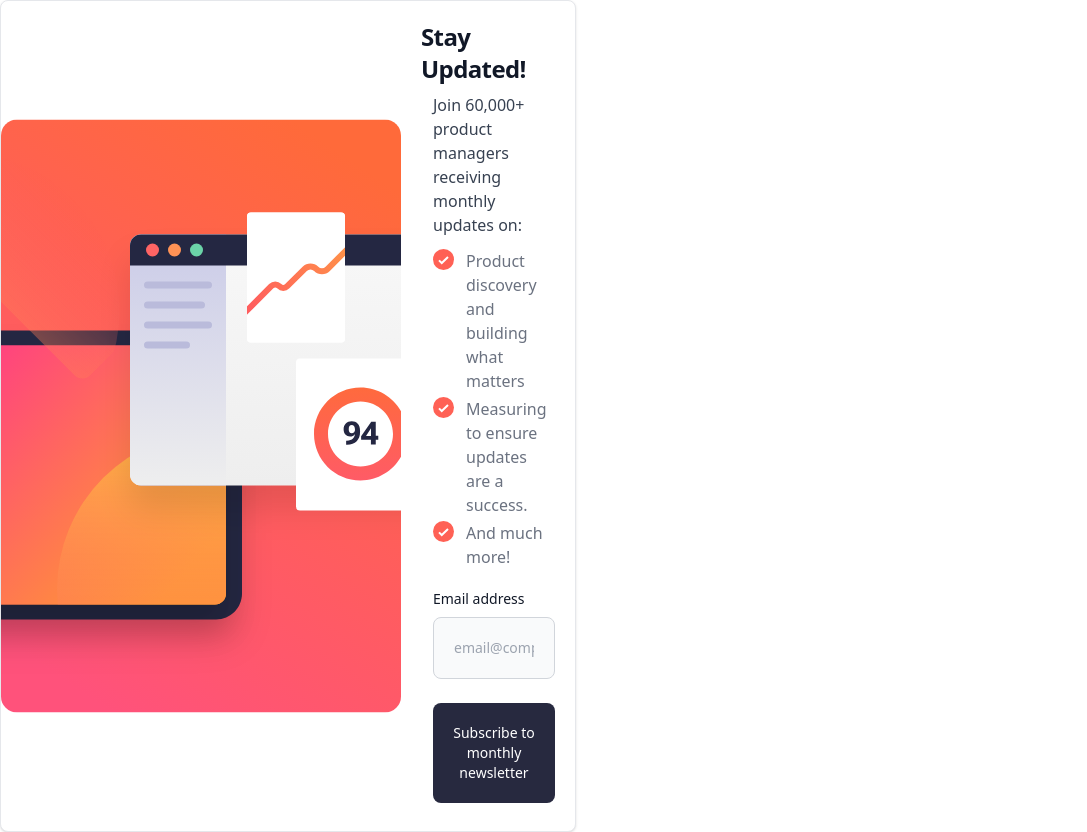
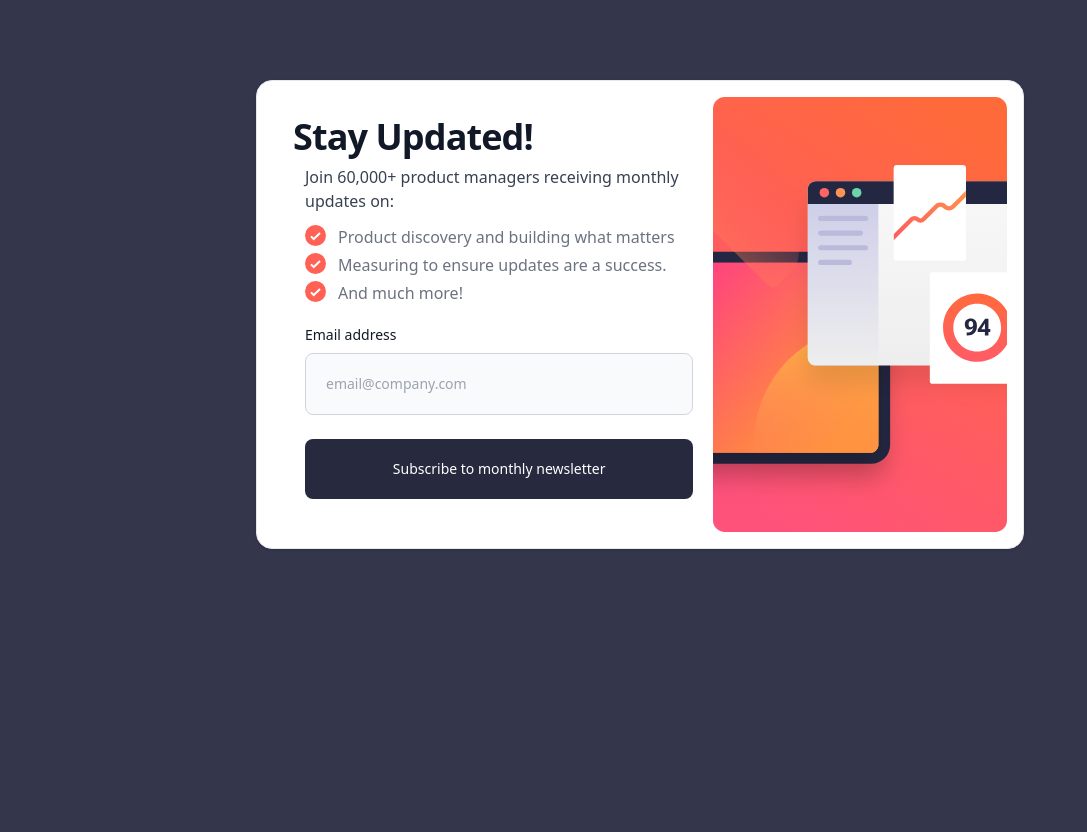
Before and after one commit to Robinkariuki/newsletter, a Next.js app: page / in a window 1280 px wide. Shown: the whole page, without its empty margins (0-1087 px from the left). After the commit the page ends 800 px from the top, so only its background shows below. Built offline with nearby package versions, Linux system fonts and the light colour scheme.

Commit message:
finished with newsletter signup desktop and mobile version

```diff
--- a/src/app/globals.css
+++ b/src/app/globals.css
@@ -1,6 +1,9 @@
 @tailwind base;
 @tailwind components;
 @tailwind utilities;
+
+
+
 
 
 h5{
@@ -42,4 +45,14 @@ p{
     .image1 {
         display: none
     }
+    .image2{
+        max-width: 40%;
+
+    }
+    body{
+        background-color:rgb(52, 54, 76) ;
+    }
+
+
+
  }
--- a/src/pages/index.tsx
+++ b/src/pages/index.tsx
@@ -4,8 +4,9 @@ import SignUp from './signup'
 
 const Home = () => {
   return (
-
-      <SignUp/>
+      <div className='flex items-center justify-center bg-Charcoal-grey'>
+         <SignUp/>
+      </div>
 
 
   )
--- a/src/pages/signup.tsx
+++ b/src/pages/signup.tsx
@@ -6,13 +6,14 @@ import checkList from '../../public/static/Images/icon-list.svg'
 const SignUp = () => {
   return (
     <>
-    <div className=" flex flex-col md:flex-row md:max-w-xl bg-white border border-gray-200 rounded-lg shadow dark:bg-gray-800 dark:border-gray-700">
+    <div className=" flex flex-col  md:m-20 md:p-4 md:max-h-fit md:flex-row-reverse md:max-w-3xl bg-white  md:border border-gray-200 rounded-lg  md:rounded-2xl md:shadow dark:bg-gray-800 dark:border-gray-700 ">
 
     <Image
     priority
     src={mobileImage}
     alt="background image"
-    className='image1'
+    className='image1 '
+
 
 
     />
@@ -20,15 +21,13 @@ const SignUp = () => {
     priority
     src={deskTopImage}
     alt="background image"
-    className='image2'
+    className='image2 rounded-none'
 
 
     />
     <div className="p-5 space-x-3">
-        <a href="#">
-            <h5 className="mb-2 text-2xl font-bold tracking-tight text-gray-900 dark:text-white">Stay Updated!</h5>
-        </a>
 
+            <p className="mb-2 text-4xl  font-bold tracking-tight text-gray-900 dark:text-white">Stay Updated!</p>
 
         <p className="mb-3 font-normal text-gray-700 dark:text-gray-400">Join 60,000+ product managers receiving monthly updates on:</p>
 
@@ -72,7 +71,7 @@ const SignUp = () => {
     <input type="email" id="email" className="bg-gray-50 border border-gray-300 text-gray-900 text-sm rounded-lg focus:ring-blue-500 focus:border-blue-500 block w-full p-5 dark:bg-gray-700 dark:border-gray-600 dark:placeholder-gray-400 dark:text-white dark:focus:ring-blue-500 dark:focus:border-blue-500" placeholder="email@company.com" required/>
   </div>
 
-  <button type="button" className="text-white bg-Slate-Grey hover:bg-tomato-800 focus:outline-none focus:ring-4 focus:ring-blue-300 font-medium rounded-lg w-full text-sm px-5 py-5 text-center mr-2 mb-2 dark:bg-tomato-800 dark:hover:bg-tomato-800 dark:focus:ring-blue-800">Subscribe to monthly newsletter</button>
+  <button type="button" className="text-white bg-Slate-Grey hover:bg-tomato-800 focus:outline-none focus:ring-4 focus:ring-red-300 font-medium rounded-lg w-full text-sm px-5 py-5 text-center mr-2 mb-2 dark:bg-tomato-800 dark:hover:bg-tomato-800 dark:focus:ring-red-300">Subscribe to monthly newsletter</button>
     </form>
 
 
```
